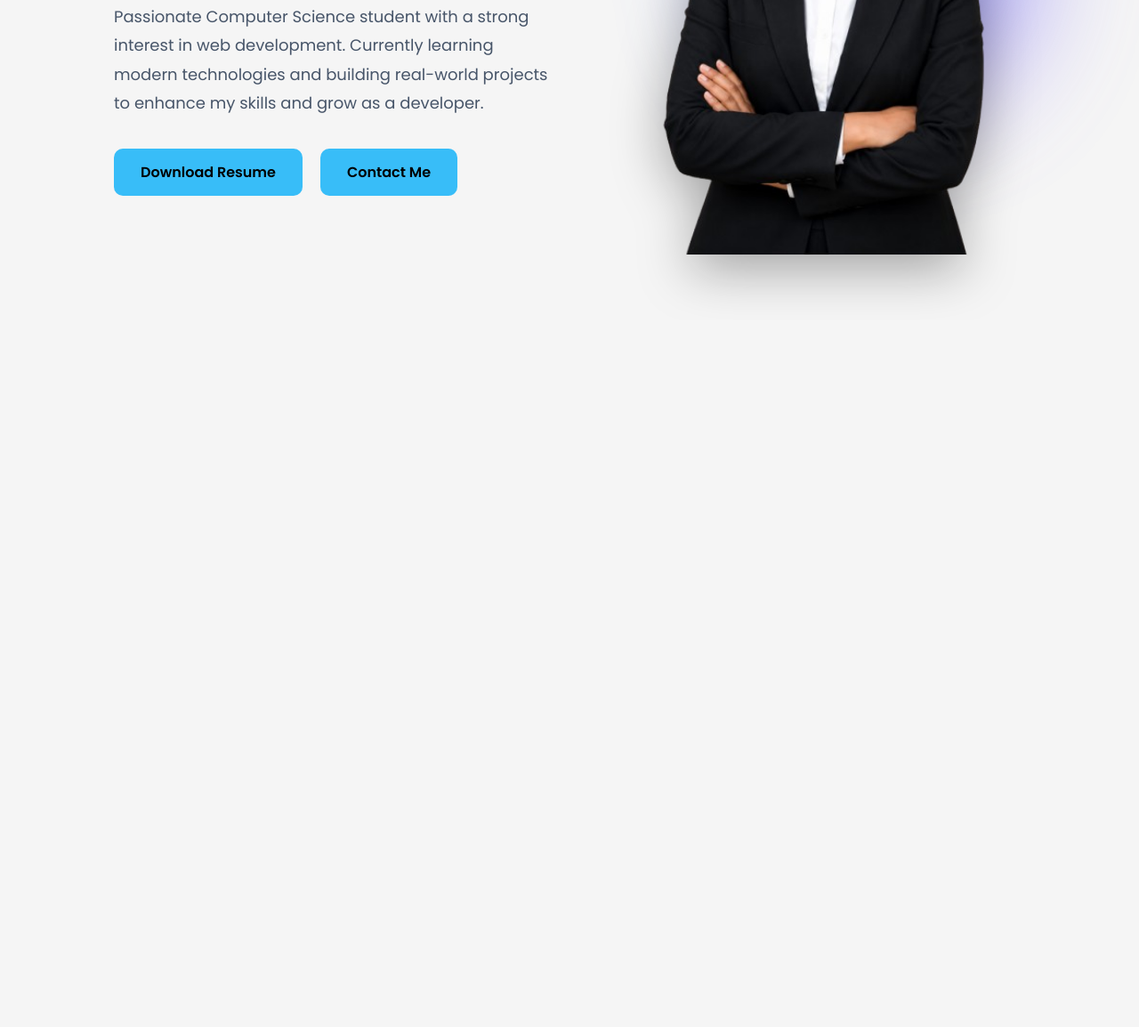
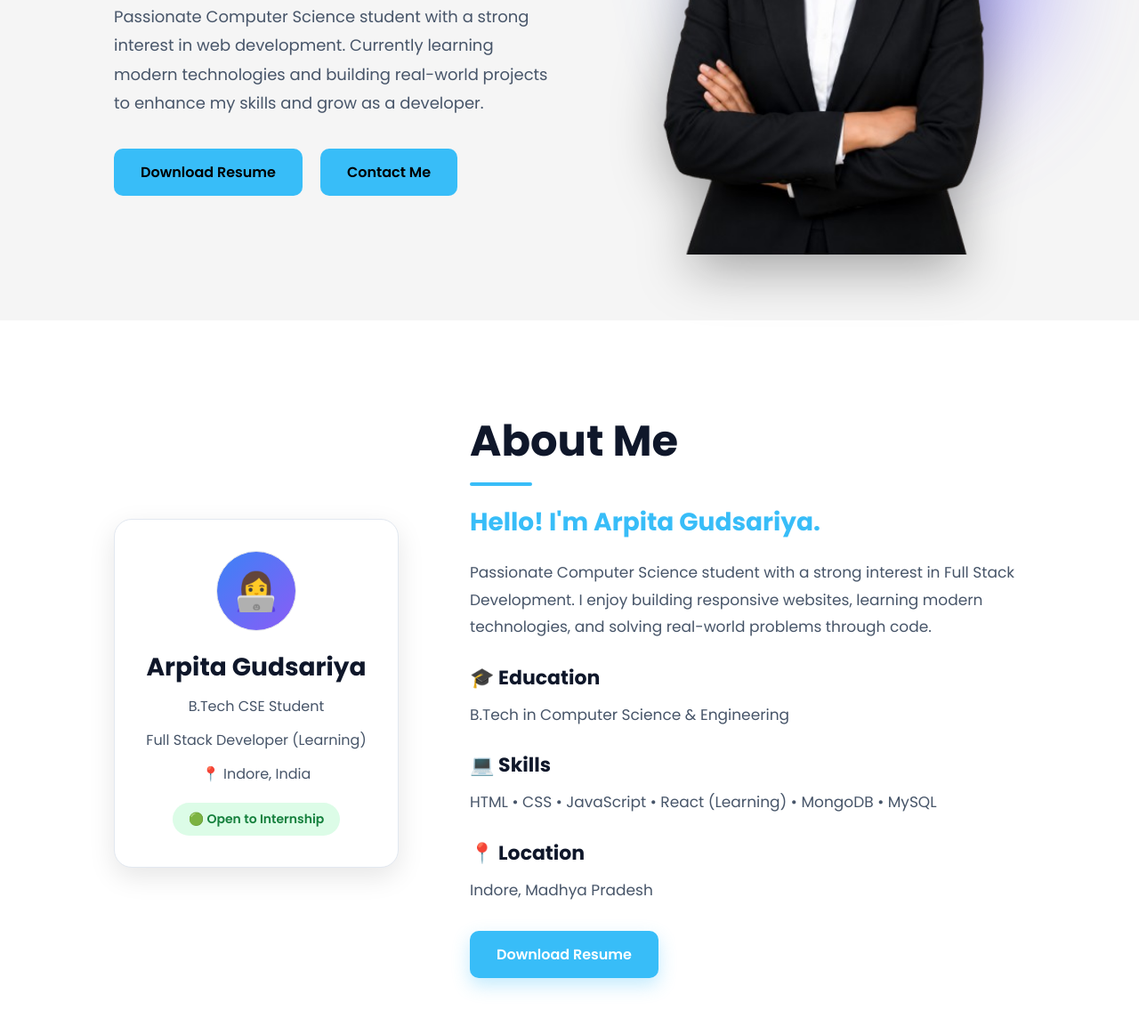
Before and after one commit to Arpita-Gudsariya/CODSOFT_TASK1_Portfolio, a plain HTML site: page CODSOFT_TASK1_Portfolio/index.html in a window 1280 px wide. Shown: the part 520-1674 px from the top of the page at 89% size. Before the commit the page ends 880 px from the top, so only its background shows below. Drawn offline with Linux system fonts and the light colour scheme.

Commit message:
Complete About Section

```diff
--- a/CODSOFT_TASK1_Portfolio/index.html
+++ b/CODSOFT_TASK1_Portfolio/index.html
@@ -21,7 +21,7 @@
         <a href="#skills">Skills</a>
         <a href="#education">Education</a>
         <a href="#projects">Projects</a>
-        <a href="#contact">Contact</a>
+        <a href="#contact">Contact</a>s
 
         <a href="#" class="resume-btn">Resume</a>
         </div>
@@ -70,10 +70,64 @@
 
         </section>
 
-        <!-----------About Section---------------->
-        <section id="about">
 
-        </section>
+
+    <!-----------About Section---------------->
+    <section id="about">
+
+    <div class="about-container">
+
+        <!-- Left Side -->
+        <div class="about-card">
+
+            <div class="about-icon">
+                👩‍💻
+            </div>
+
+            <h3>Arpita Gudsariya</h3>
+
+            <p>B.Tech CSE Student</p>
+
+            <p>Full Stack Developer (Learning)</p>
+
+            <p>📍 Indore, India</p>
+
+            <div class="status">
+                <span>🟢 Open to Internship</span>
+            </div>
+
+        </div>
+
+        <!-- Right Side -->
+        <div class="about-content">
+
+            <h1>About Me</h1>
+
+            <h2>Hello! I'm Arpita Gudsariya.</h2>
+
+            <p>
+                Passionate Computer Science student with a strong interest in
+                Full Stack Development. I enjoy building responsive websites,
+                learning modern technologies, and solving real-world problems
+                through code.
+            </p>
+
+            <h3>🎓 Education</h3>
+            <p>B.Tech in Computer Science & Engineering</p>
+
+            <h3>💻 Skills</h3>
+            <p>HTML • CSS • JavaScript • React (Learning) • MongoDB • MySQL</p>
+
+            <h3>📍 Location</h3>
+            <p>Indore, Madhya Pradesh</p>
+
+            <div class="about-button">
+    <button>Download Resume</button>
+ </div>
+
+    </div>
+
+</section>
 
         <!-----------Skills Section---------------->
         <section id="skills">
--- a/CODSOFT_TASK1_Portfolio/style.css
+++ b/CODSOFT_TASK1_Portfolio/style.css
@@ -62,6 +62,7 @@ html{
     border-radius: 8px;
     font-weight: 600;
     transition: all 0.3s ease;
+    box-shadow:0 8px 20px rgba(56,189,248,0.3);
 }
 
 .resume-btn:hover{
@@ -184,3 +185,165 @@ padding-right:40px;
 .hero-image img:hover{
     transform:scale(1.05);
 }
+
+
+
+
+/*---------------- About Section ------------------*/
+
+#about{
+    padding:100px 10%;
+    background:#ffffff;
+}
+
+.about-container{
+    display:flex;
+    justify-content:space-between;
+    align-items:center;
+    gap:80px;
+}
+
+
+
+
+/*---------------- About Card ----------------*/
+
+.about-card{
+    width: 320px;
+    background: #ffffff;
+    padding: 35px 25px;
+    border-radius: 20px;
+    border:1px solid #e2e8f0;
+    text-align: center;
+    box-shadow: 0 10px 30px rgba(0,0,0,0.1);
+    transition: 0.3s ease;
+}
+
+.about-card:hover{
+    transform: translateY(-10px);
+    box-shadow: 0 20px 40px rgba(59,130,246,0.25);
+}
+
+
+
+/*---------------- About Card Content ----------------*/
+
+.about-icon{
+    width: 90px;
+    height: 90px;
+    margin: 0 auto 20px;
+    background: linear-gradient(135deg,#3b82f6,#8b5cf6);
+    border-radius: 50%;
+    display: flex;
+    justify-content: center;
+    align-items: center;
+    font-size: 42px;
+    color: white;
+    border:1px solid #e5e7eb;
+}
+
+
+
+.about-card h3{
+    font-size: 28px;
+    color: #0F172A;
+    margin-bottom: 10px;
+}
+
+.about-card p{
+    font-size: 16px;
+    color: #475569;
+    margin-bottom: 12px;
+    line-height: 1.6;
+}
+
+.status{
+    margin-top: 20px;
+}
+
+.status span{
+    display: inline-block;
+    padding: 8px 18px;
+    background: #DCFCE7;
+    color: #15803D;
+    border-radius: 20px;
+    font-size: 14px;
+    font-weight: 600;
+}
+.about-content h1::after{
+    content:"";
+    display:block;
+    width:70px;
+    height:4px;
+    background:#38BDF8;
+    margin-top:10px;
+    border-radius:10px;
+}
+
+
+/*---------------- About Content ----------------*/
+
+.about-content{
+    flex: 1;
+}
+
+.about-content h1{
+    font-size: 48px;
+    color: #0F172A;
+    margin-bottom: 20px;
+}
+
+.about-content h1::after{
+    content:"";
+    display:block;
+    width:70px;
+    height:4px;
+    background:#38BDF8;
+    margin-top:10px;
+    border-radius:10px;
+}
+
+.about-content h2{
+    font-size: 28px;
+    color: #38BDF8;
+    margin-bottom: 20px;
+}
+
+.about-content p{
+    font-size: 17px;
+    color: #475569;
+    line-height: 1.8;
+    margin-bottom: 25px;
+    max-width:650px;
+}
+
+.about-content h3{
+    font-size: 22px;
+    color: #0F172A;
+    margin-top: 20px;
+    margin-bottom: 10px;
+}
+
+/*---------------- About Button ----------------*/
+
+.about-button{
+    margin-top: 30px;
+}
+
+.about-button button{
+    padding: 14px 30px;
+    background-color: #38BDF8;
+    box-shadow:0 8px 20px rgba(56,189,248,0.3);
+    color: white;
+    border: none;
+    border-radius: 10px;
+    font-size: 16px;
+    font-weight: 600;
+    cursor: pointer;
+    transition: all 0.3s ease;
+}
+
+.about-button button:hover{
+    background-color: #0EA5E9;
+    transform: translateY(-5px);
+}
```
